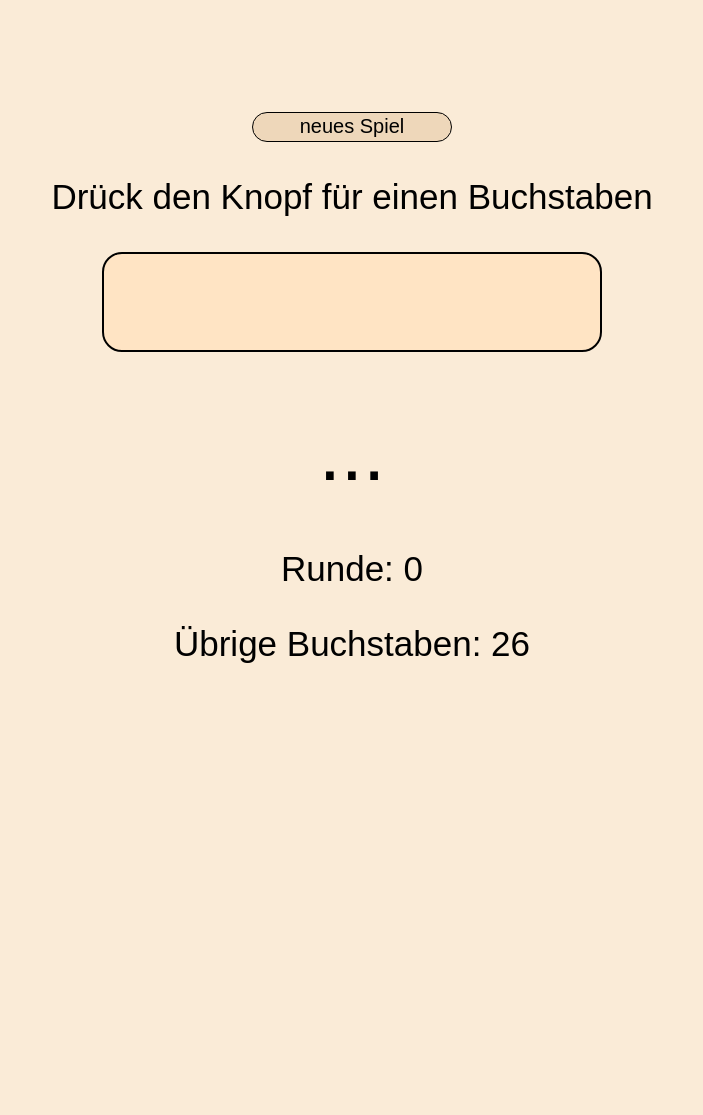
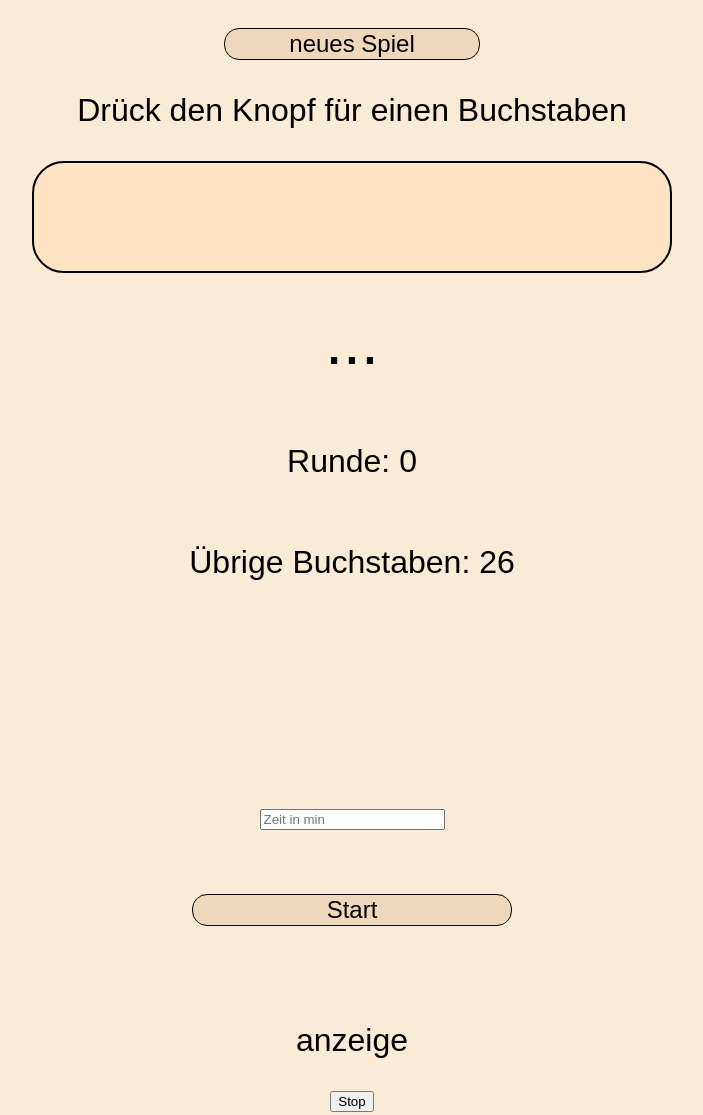
Before and after one commit to battlerager666/Stadt-Land-Fluss, a plain HTML site: page index.html in a window 1280 px wide. Shown: the whole page, without its empty margins (288-991 px from the left). Before the commit the page ends 800 px from the top, so only its background shows below. Drawn offline with Linux system fonts and the light colour scheme.

Commit message:
Add files via upload

```diff
--- a/index.css
+++ b/index.css
@@ -1,34 +1,37 @@
 body {
-    display: flex;
-    align-items: center;
-    justify-content: center;
-    height: 100vh;
   margin: 0;
   background-color: antiquewhite;
   color: black;
   font-family: fantasy;
+  overflow: scroll;
 }
 
-  .main {
+section {
+  display: grid;
+  place-items: center;
+  align-content: center;
+  min-height: 80vh;
+}
+
+.main_Buchstaben {
   text-align: center;
-    font-size: 35px;
+  font-size: 2rem;
 }
 
 #button_neuesSpiel {
-    width: 200px;
-    height: 30px;
-    font-size: 20px;
+  width: 20%;
+  font-size: 1.5rem;
   background-color: rgb(238, 215, 186);
   border-radius: 15px 15px 15px 15px;
   border: 1px solid;
 }
 
 #button_auslösen {
-    width: 500px;
-    height: 100px;
+  width: 50%;
+  min-height: 7rem;
   background-color: bisque;
   border: 2px solid;
-    border-radius: 20px 20px 20px 20px;
+  border-radius: 2rem;
 }
 
 #button_auslösen:hover {
@@ -36,6 +39,20 @@ body {
 }
 
 #p_Anzeige_ergebnis {
-    font-size: 80px;
-    margin: 50px;
+  font-size: 4rem;
+  margin: 2rem;
 }
+
+.main_Stoppuhr {
+  text-align: center;
+  font-size: 2rem;
+}
+
+#button_Stoppuhr_auslösen{
+  width: 25%;
+  font-size: 1.5rem;
+  background-color: rgb(238, 215, 186);
+  border-radius: 15px 15px 15px 15px;
+  border: 1px solid;
+  margin: 4rem;
+}
--- a/index.html
+++ b/index.html
@@ -7,14 +7,27 @@
     <title>zufälliger Buchstabe</title>
 </head>
 <body>
-   <div class="main">
+   <section class="main_Buchstaben">
     <button id="button_neuesSpiel" onclick="neuesSpielStarten()">neues Spiel</button>
     <p id="p_hinweis">Drück den Knopf für einen Buchstaben</p>
     <button id="button_auslösen" onclick="zufälligerBuchstabeAuslösen()"></button>
     <p id="p_Anzeige_ergebnis">...</p>
     <p id="p_Anzeige_wievielteRunde">Runde: 0</p>
     <p id="p_Anzeige_übrigeBuchstaben">Übrige Buchstaben: 26</p>
-   </div>
+   </section>
+
+   <section class="main_Stoppuhr">
+    <input type="number" id="input_Stoppuhr_Zeit" placeholder="Zeit in min">
+    <button id="button_Stoppuhr_auslösen" onclick="StoppuhrAuslösen()">Start</button>
+    <p id="p_Stoppuhr">anzeige</p>
+
+
+    <button onclick="StoppuhrAnhalten()">Stop</button>
+
+
+   </section>
+
+
 
       <script src="index.js"></script>
 </body>
--- a/index.js
+++ b/index.js
@@ -1,5 +1,8 @@
 var alleBuchstaben = Array("A","B","C","D","E","F","G","H","I","J","K","L","M","N","O","P","Q","R","S","T","U","V","W","X","Y","Z");
 var wievielteRunde = 0;
+var timerMinutes;
+var timerSeconds;
+let timerAktiv;
 
 function neuesSpielStarten(){
     alleBuchstaben = new Array("A","B","C","D","E","F","G","H","I","J","K","L","M","N","O","P","Q","R","S","T","U","V","W","X","Y","Z"); //zurücksetzen
@@ -34,3 +37,32 @@ function zufälligerBuchstabeAuslösen(){
     wievielteRundeAnzeige.innerText = "Runde: " + wievielteRunde;
     }
 }
+
+function StoppuhrAuslösen(){
+    if(document.getElementById("input_Stoppuhr_Zeit").value > 0){
+    timerMinutes = document.getElementById("input_Stoppuhr_Zeit").value; //timer Minuten
+    } else{
+    timerMinutes = 2;
+    }
+
+    timerSeconds = timerMinutes * 60; //timer Sekunden
+
+    if(timerAktiv === undefined){
+    timerAktiv = setInterval(StoppuhrUpdaten, 1000); //timer aktivieren (nur einmal)
+    }
+}
+
+function StoppuhrUpdaten(){
+    document.getElementById("p_Stoppuhr").innerText = timerMinutes + " : " + timerSeconds; //zeit anzeigen + timerSeconds--
+    timerSeconds--;
+}
+
+function StoppuhrAnhalten(){
+    clearInterval(timerAktiv); //mit button timer stoppen
+
+    timerAktiv = undefined; //reset
+}
+
+if(timerSeconds <= 0){
+    clearInterval(timerAktiv); //TEST
+}
```
Lines whose indentation alone changed are shown as unchanged.
